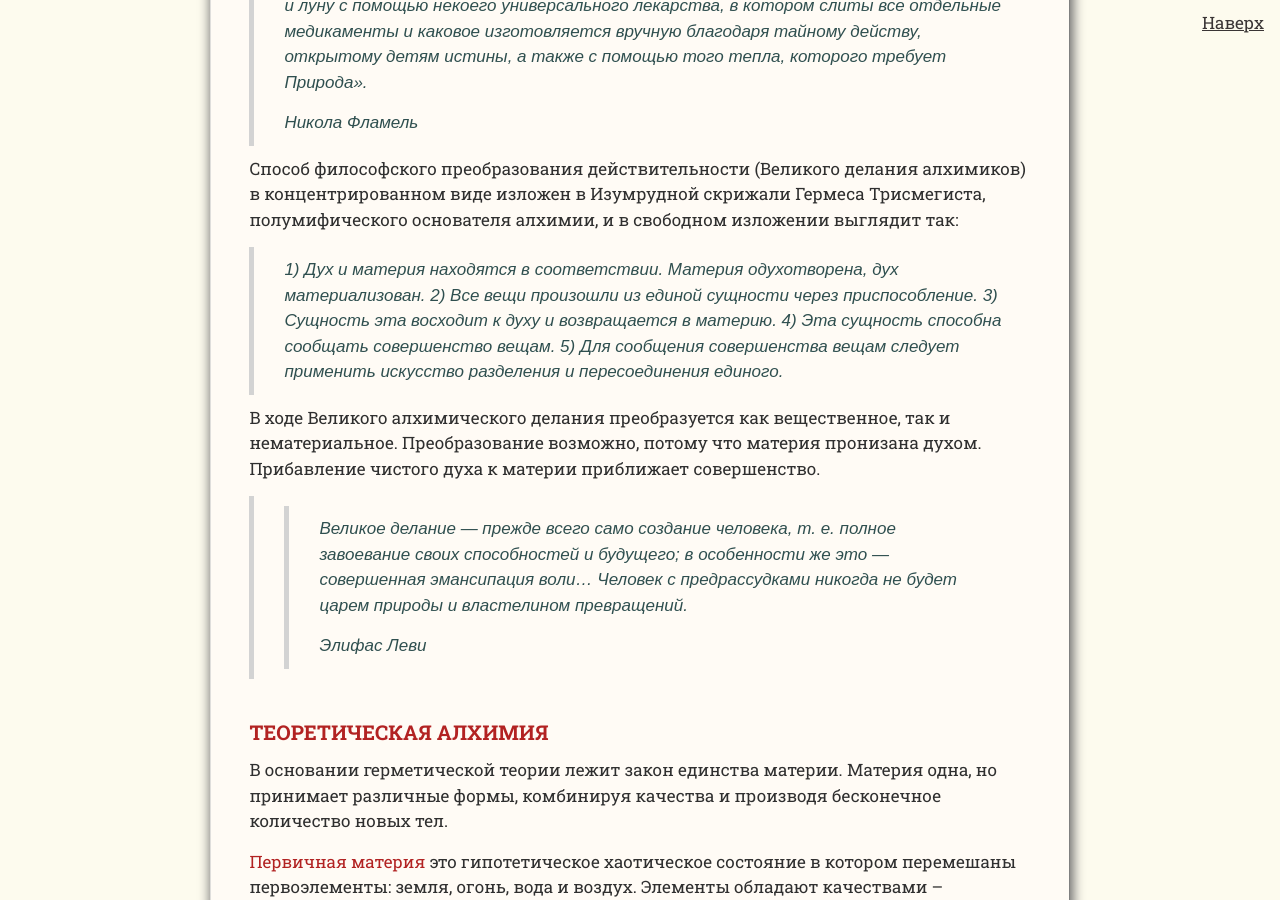
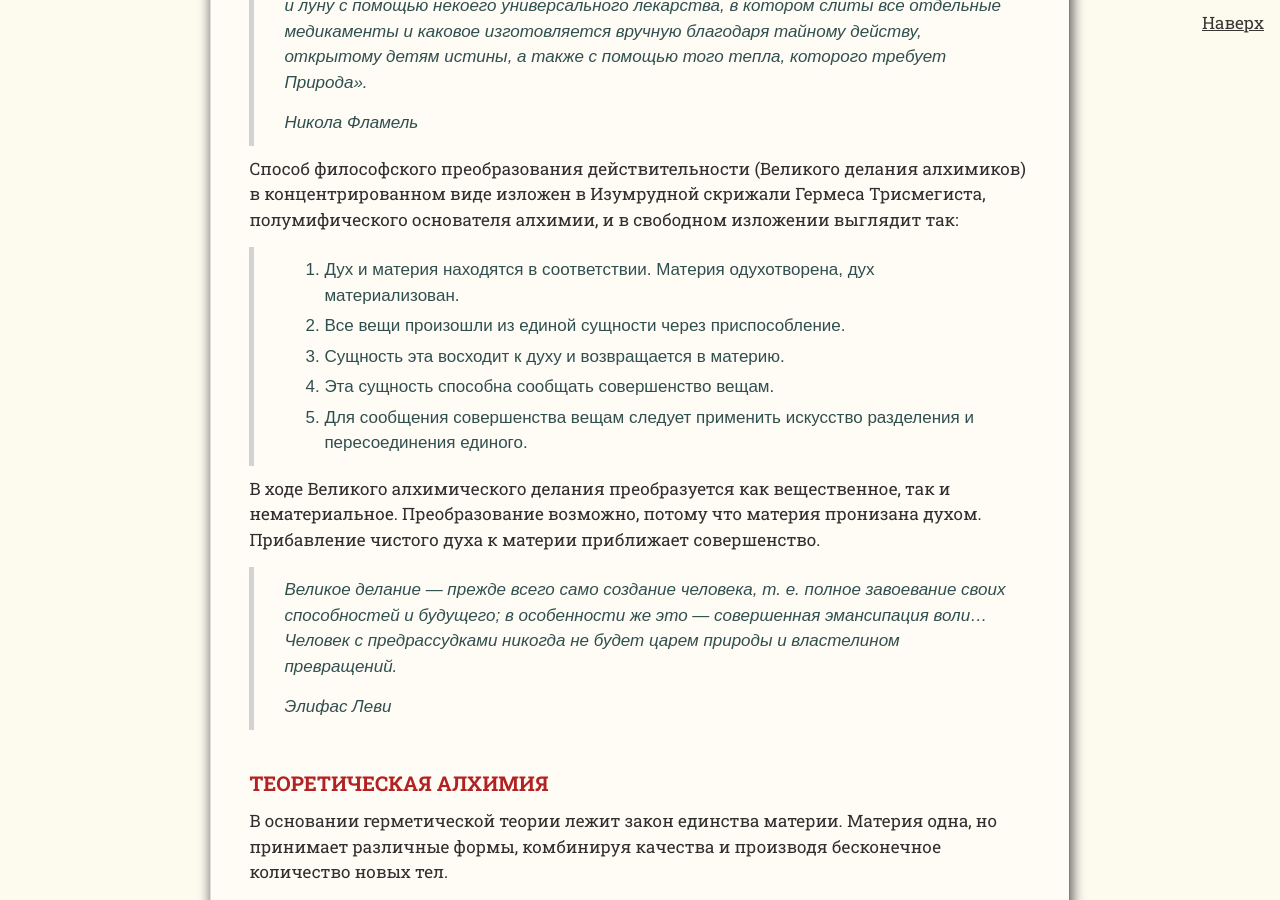
Before and after one commit to SergSi/land-use-art, a Jekyll site: the page built from _posts/2024-12-07-alhimia.md, in a window 1280 px wide and 900 px high, scrolled down 912 px. Built offline with Jekyll 4.4.1, drawn with Linux system fonts in a browser that asks for light colours; some web fonts are replaced.

Commit message:
Update 2024-12-07-alhimia.md

```diff
--- a/_posts/2024-12-07-alhimia.md
+++ b/_posts/2024-12-07-alhimia.md
@@ -15,17 +15,17 @@ align: right
 
 Способ философского преобразования действительности (Великого делания алхимиков) в концентрированном виде изложен в Изумрудной скрижали Гермеса Трисмегиста, полумифического основателя алхимии, и в свободном изложении выглядит так:
 
-> 1) Дух и материя находятся в соответствии. Материя одухотворена, дух материализован.
-> 2) Все вещи произошли из единой сущности через приспособление.
-> 3) Сущность эта восходит к духу и возвращается в материю.
-> 4) Эта сущность способна сообщать совершенство вещам.
-> 5) Для сообщения совершенства вещам следует применить искусство разделения и пересоединения единого.
+> 1. Дух и материя находятся в соответствии. Материя одухотворена, дух материализован.
+> 2. Все вещи произошли из единой сущности через приспособление.
+> 3. Сущность эта восходит к духу и возвращается в материю.
+> 4. Эта сущность способна сообщать совершенство вещам.
+> 5. Для сообщения совершенства вещам следует применить искусство разделения и пересоединения единого.
 
 В ходе Великого алхимического делания преобразуется как вещественное, так и нематериальное. Преобразование возможно, потому что материя пронизана духом. Прибавление чистого духа к материи приближает совершенство.
 
-> > Великое делание — прежде всего само создание человека, т. е. полное завоевание своих способностей и будущего; в особенности же это — совершенная эмансипация воли... Человек с предрассудками никогда не будет царем природы и властелином превращений.
-> >
-> > *Элифас Леви*
+> Великое делание — прежде всего само создание человека, т. е. полное завоевание своих способностей и будущего; в особенности же это — совершенная эмансипация воли... Человек с предрассудками никогда не будет царем природы и властелином превращений.
+>
+> *Элифас Леви*
 
 # Теоретическая алхимия
 
```
